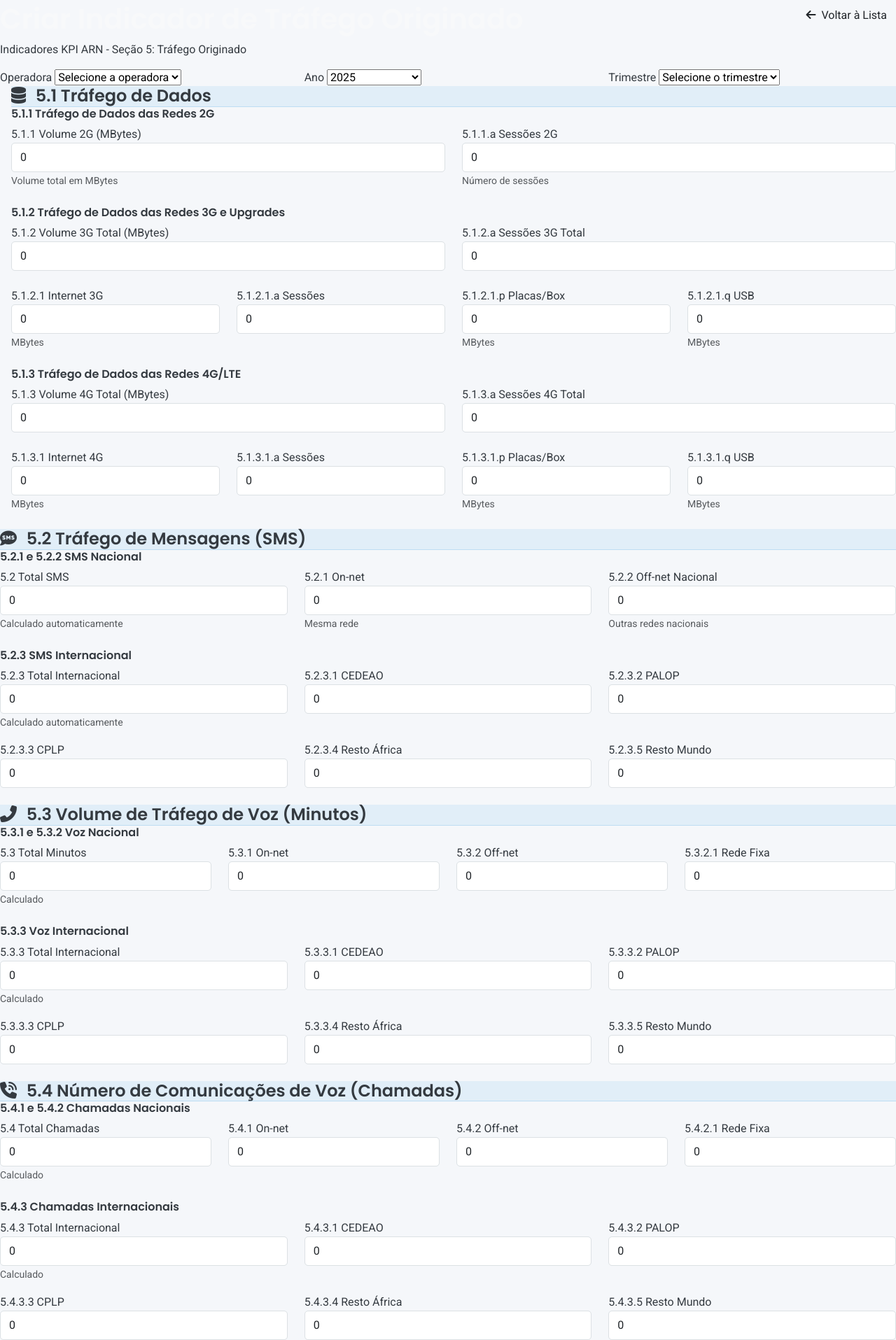
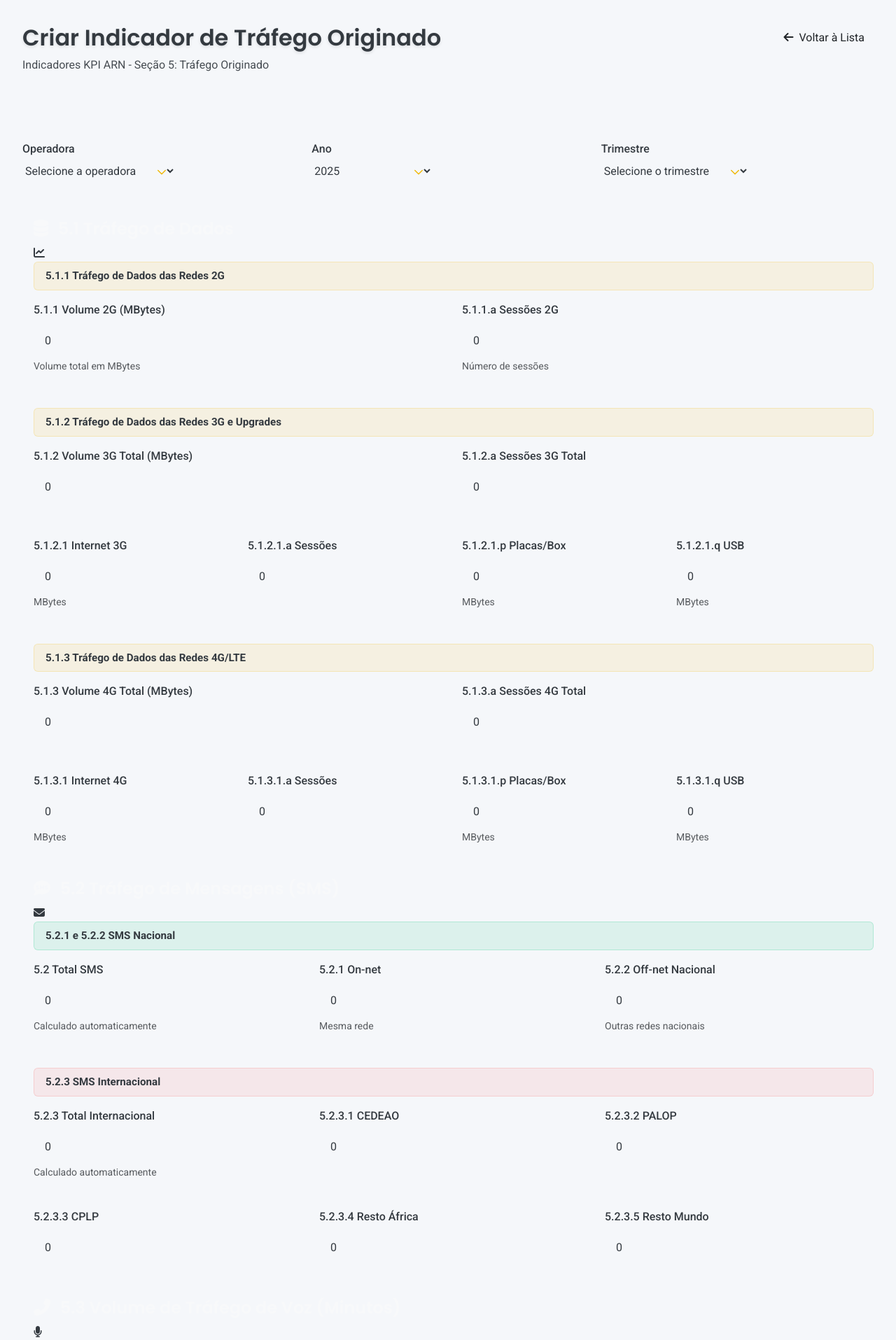
Before and after one commit to atchutchi/observatorio-arn, a Django app: page /questionarios/trafego-originado/criar/ in a window 1280 px wide. Shown: the part 236-2151 px from the top of the page at 70% size. Run offline with Django 3.2, Linux system fonts and the light colour scheme; the visitor is signed in with stand-in values (Sample User, id 1); data that the repository does not hold is empty.

Commit message:
Aplicar estilo Binance ao formulário de tráfego originado
- Substituído platform-card por questionario-section
- Atualizado subsecções com classes questionario-subsection-title
- Integrado CSS específico com estilo Binance padrão
- Melhorado ícones e layout visual das seções
- Template agora consistente com padrão do site

```diff
--- a/questionarios/static/css/trafego_originado.css
+++ b/questionarios/static/css/trafego_originado.css
@@ -4,7 +4,7 @@
  */
 
 /* ========== SEÇÕES DE DADOS ========== */
-.trafego-section {
+.trafego-section, .questionario-section.trafego-section {
     margin-bottom: 2rem;
     border-left: 4px solid var(--binance-yellow);
     padding-left: 1rem;
@@ -35,7 +35,7 @@
 }
 
 /* ========== TÍTULOS DE SUBSECÇÕES ========== */
-.trafego-subsection-title {
+.trafego-subsection-title, .questionario-subsection-title.trafego-subsection-title {
     font-size: 0.95rem;
     font-weight: 600;
     margin-bottom: 1rem;
@@ -43,6 +43,7 @@
     border-radius: 6px;
     background: rgba(240, 185, 11, 0.1);
     border: 1px solid rgba(240, 185, 11, 0.2);
+    color: var(--binance-yellow);
 }
 
 .trafego-subsection-title.nacional {
--- a/questionarios/templates/questionarios/trafego_originado_form.html
+++ b/questionarios/templates/questionarios/trafego_originado_form.html
@@ -3,6 +3,7 @@
 
 {% block extra_css %}
 <link rel="stylesheet" href="{% static 'css/trafego_originado.css' %}">
+<link rel="stylesheet" href="{% static 'questionarios/css/questionarios-binance.css' %}">
 {% endblock %}
 
 {% block form_title %}{% if form.instance.pk %}Editar{% else %}Criar{% endif %} Indicador de Tráfego Originado{% endblock %}
@@ -12,16 +13,21 @@
 
 {% block form_fields %}
 <!-- SEÇÃO 5.1: TRÁFEGO DE DADOS -->
-<div class="platform-card mb-4 trafego-section dados-section">
-    <div class="card-header">
-        <h4 class="card-title">
+<div class="questionario-section mb-4 trafego-section dados-section">
+    <div class="questionario-section-header">
+        <h4 class="questionario-section-title">
             <i class="fas fa-database me-2"></i>
             5.1 Tráfego de Dados
         </h4>
+        <div class="questionario-section-icon">
+            <i class="fas fa-chart-line"></i>
+        </div>
     </div>
-    <div class="card-body">
+    <div class="questionario-section-body">
         <!-- 5.1.1 Dados 2G -->
-        <h6 style="color: var(--binance-yellow);">5.1.1 Tráfego de Dados das Redes 2G</h6>
+        <div class="questionario-subsection-title trafego-subsection-title dados-2g">
+            5.1.1 Tráfego de Dados das Redes 2G
+        </div>
         <div class="row mb-4">
             <div class="col-md-6">
                 <div class="form-group-questionario">
@@ -50,7 +56,9 @@
         </div>
 
         <!-- 5.1.2 Dados 3G -->
-        <h6 style="color: var(--binance-success);">5.1.2 Tráfego de Dados das Redes 3G e Upgrades</h6>
+        <div class="questionario-subsection-title trafego-subsection-title dados-3g">
+            5.1.2 Tráfego de Dados das Redes 3G e Upgrades
+        </div>
         <div class="row mb-4">
             <div class="col-md-6">
                 <div class="form-group-questionario">
@@ -107,7 +115,9 @@
         </div>
 
         <!-- 5.1.3 Dados 4G -->
-        <h6 style="color: var(--binance-info);">5.1.3 Tráfego de Dados das Redes 4G/LTE</h6>
+        <div class="questionario-subsection-title trafego-subsection-title dados-4g">
+            5.1.3 Tráfego de Dados das Redes 4G/LTE
+        </div>
         <div class="row mb-4">
             <div class="col-md-6">
                 <div class="form-group-questionario">
@@ -166,16 +176,21 @@
 </div>
 
 <!-- SEÇÃO 5.2: TRÁFEGO DE MENSAGENS (SMS) -->
-<div class="platform-card mb-4">
-    <div class="card-header">
-        <h4 class="card-title">
+<div class="questionario-section mb-4 trafego-section sms-section">
+    <div class="questionario-section-header">
+        <h4 class="questionario-section-title">
             <i class="fas fa-sms me-2"></i>
             5.2 Tráfego de Mensagens (SMS)
         </h4>
+        <div class="questionario-section-icon">
+            <i class="fas fa-envelope"></i>
+        </div>
     </div>
-    <div class="card-body">
+    <div class="questionario-section-body">
         <!-- Nacional -->
-        <h6 style="color: var(--binance-yellow);">5.2.1 e 5.2.2 SMS Nacional</h6>
+        <div class="questionario-subsection-title trafego-subsection-title nacional">
+            5.2.1 e 5.2.2 SMS Nacional
+        </div>
         <div class="row mb-4">
             <div class="col-md-4">
                 <div class="form-group-questionario">
@@ -201,7 +216,9 @@
         </div>
 
         <!-- Internacional -->
-        <h6 style="color: var(--binance-warning);">5.2.3 SMS Internacional</h6>
+        <div class="questionario-subsection-title trafego-subsection-title internacional">
+            5.2.3 SMS Internacional
+        </div>
         <div class="row">
             <div class="col-md-4">
                 <div class="form-group-questionario">
@@ -247,16 +264,21 @@
 </div>
 
 <!-- SEÇÃO 5.3: VOLUME DE TRÁFEGO DE VOZ (MINUTOS) -->
-<div class="platform-card mb-4">
-    <div class="card-header">
-        <h4 class="card-title">
+<div class="questionario-section mb-4 trafego-section voz-section">
+    <div class="questionario-section-header">
+        <h4 class="questionario-section-title">
             <i class="fas fa-phone-alt me-2"></i>
             5.3 Volume de Tráfego de Voz (Minutos)
         </h4>
+        <div class="questionario-section-icon">
+            <i class="fas fa-microphone"></i>
+        </div>
     </div>
-    <div class="card-body">
+    <div class="questionario-section-body">
         <!-- Nacional -->
-        <h6 style="color: var(--binance-yellow);">5.3.1 e 5.3.2 Voz Nacional</h6>
+        <div class="questionario-subsection-title trafego-subsection-title nacional">
+            5.3.1 e 5.3.2 Voz Nacional
+        </div>
         <div class="row mb-4">
             <div class="col-md-3">
                 <div class="form-group-questionario">
@@ -286,7 +308,9 @@
         </div>
 
         <!-- Internacional -->
-        <h6 style="color: var(--binance-warning);">5.3.3 Voz Internacional</h6>
+        <div class="questionario-subsection-title trafego-subsection-title internacional">
+            5.3.3 Voz Internacional
+        </div>
         <div class="row">
             <div class="col-md-4">
                 <div class="form-group-questionario">
@@ -332,16 +356,21 @@
 </div>
 
 <!-- SEÇÃO 5.4: NÚMERO DE COMUNICAÇÕES DE VOZ (CHAMADAS) -->
-<div class="platform-card mb-4">
-    <div class="card-header">
-        <h4 class="card-title">
+<div class="questionario-section mb-4 trafego-section chamadas-section">
+    <div class="questionario-section-header">
+        <h4 class="questionario-section-title">
             <i class="fas fa-phone-volume me-2"></i>
             5.4 Número de Comunicações de Voz (Chamadas)
         </h4>
+        <div class="questionario-section-icon">
+            <i class="fas fa-tty"></i>
+        </div>
     </div>
-    <div class="card-body">
+    <div class="questionario-section-body">
         <!-- Nacional -->
-        <h6 style="color: var(--binance-yellow);">5.4.1 e 5.4.2 Chamadas Nacionais</h6>
+        <div class="questionario-subsection-title trafego-subsection-title nacional">
+            5.4.1 e 5.4.2 Chamadas Nacionais
+        </div>
         <div class="row mb-4">
             <div class="col-md-3">
                 <div class="form-group-questionario">
@@ -371,7 +400,9 @@
         </div>
 
         <!-- Internacional -->
-        <h6 style="color: var(--binance-warning);">5.4.3 Chamadas Internacionais</h6>
+        <div class="questionario-subsection-title trafego-subsection-title internacional">
+            5.4.3 Chamadas Internacionais
+        </div>
         <div class="row">
             <div class="col-md-4">
                 <div class="form-group-questionario">
@@ -445,14 +476,17 @@
 </div>
 
 <!-- Resumo de Totalizadores -->
-<div class="platform-card mb-4">
-    <div class="card-header">
-        <h4 class="card-title">
+<div class="questionario-section mb-4 trafego-totals-summary">
+    <div class="questionario-section-header">
+        <h4 class="questionario-section-title">
             <i class="fas fa-calculator me-2"></i>
             Resumo de Totais
         </h4>
+        <div class="questionario-section-icon">
+            <i class="fas fa-chart-bar"></i>
+        </div>
     </div>
-    <div class="card-body">
+    <div class="questionario-section-body">
         <div class="row text-center">
             <div class="col-md-3">
                 <div class="total-summary-item">
@@ -490,14 +524,17 @@
 {% block submit_text %}{% if form.instance.pk %}Atualizar{% else %}Criar{% endif %} Tráfego Originado{% endblock %}
 
 {% block form_info %}
-<div class="platform-card mt-4">
-    <div class="card-header">
-        <h3 class="card-title">
+<div class="questionario-section mt-4">
+    <div class="questionario-section-header">
+        <h3 class="questionario-section-title">
             <i class="fas fa-info-circle me-2"></i>
             Instruções de Preenchimento
         </h3>
+        <div class="questionario-section-icon">
+            <i class="fas fa-question-circle"></i>
+        </div>
     </div>
-    <div class="card-body">
+    <div class="questionario-section-body">
         <div class="alert-questionario alert-questionario-info">
             <i class="fas fa-lightbulb"></i>
             <div>
```
